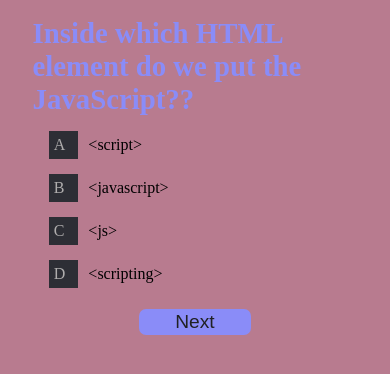
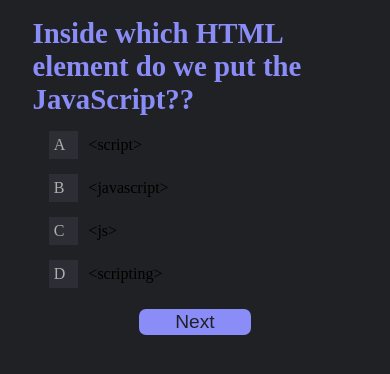
Before and after one commit to Jafolayan1/fronEndTask, a plain HTML site: page QuizGame/game.html in a window 390 px wide. Shown: the part 182-556 px from the top of the page. Drawn offline with Linux system fonts and the light colour scheme.

Commit message:
Edited the bg color

```diff
--- a/QuizGame/css/mediastyle.css
+++ b/QuizGame/css/mediastyle.css
@@ -1,6 +1,6 @@
 @media (max-width:576px) {
      :root {
-        background-color: rgb(184, 123, 143);
+        background-color: rgb(32, 33, 36);
     }
     .h1 {
         font-size: 2.8rem;
@@ -32,7 +32,7 @@
         margin-bottom: 5px;
         width: 90%;
         font-size: 1rem;
-        background-color: rgb(184, 123, 143);
+        background-color: rgb(32, 33, 36);
     }
     .choice-prefix {
         background-color: rgb(45, 46, 53);
```
